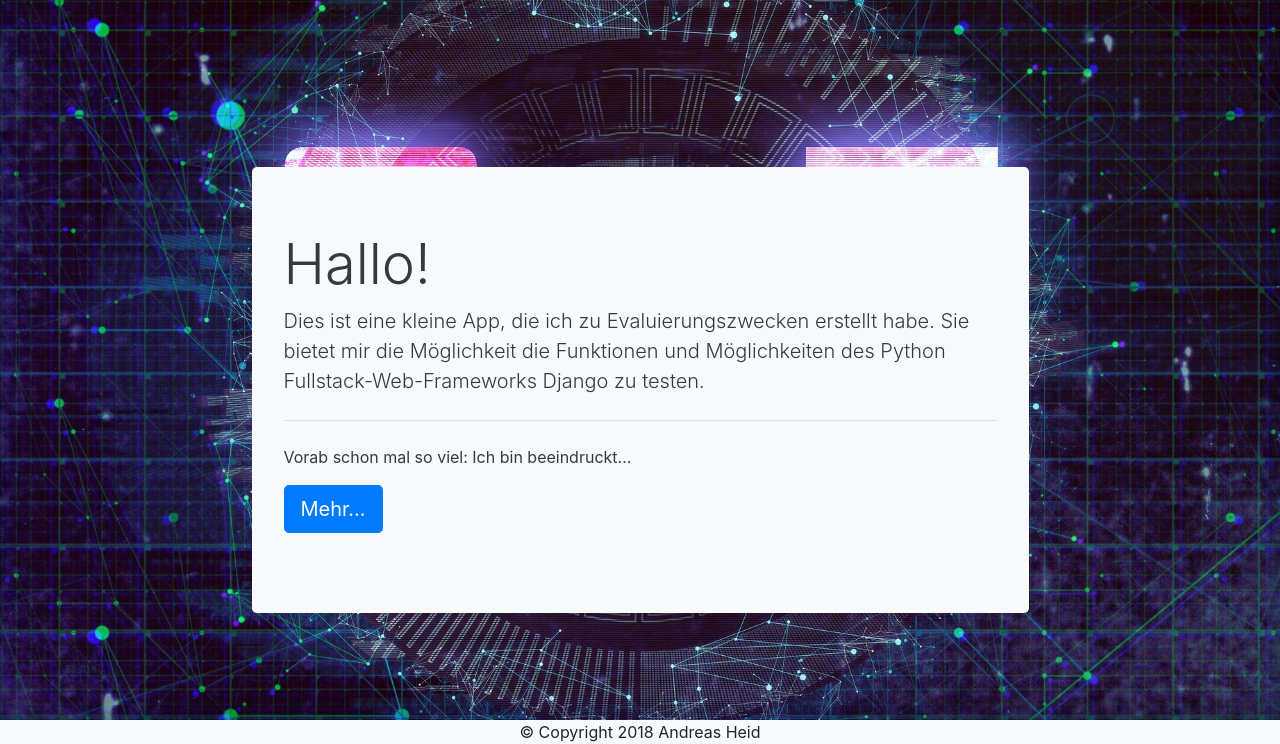
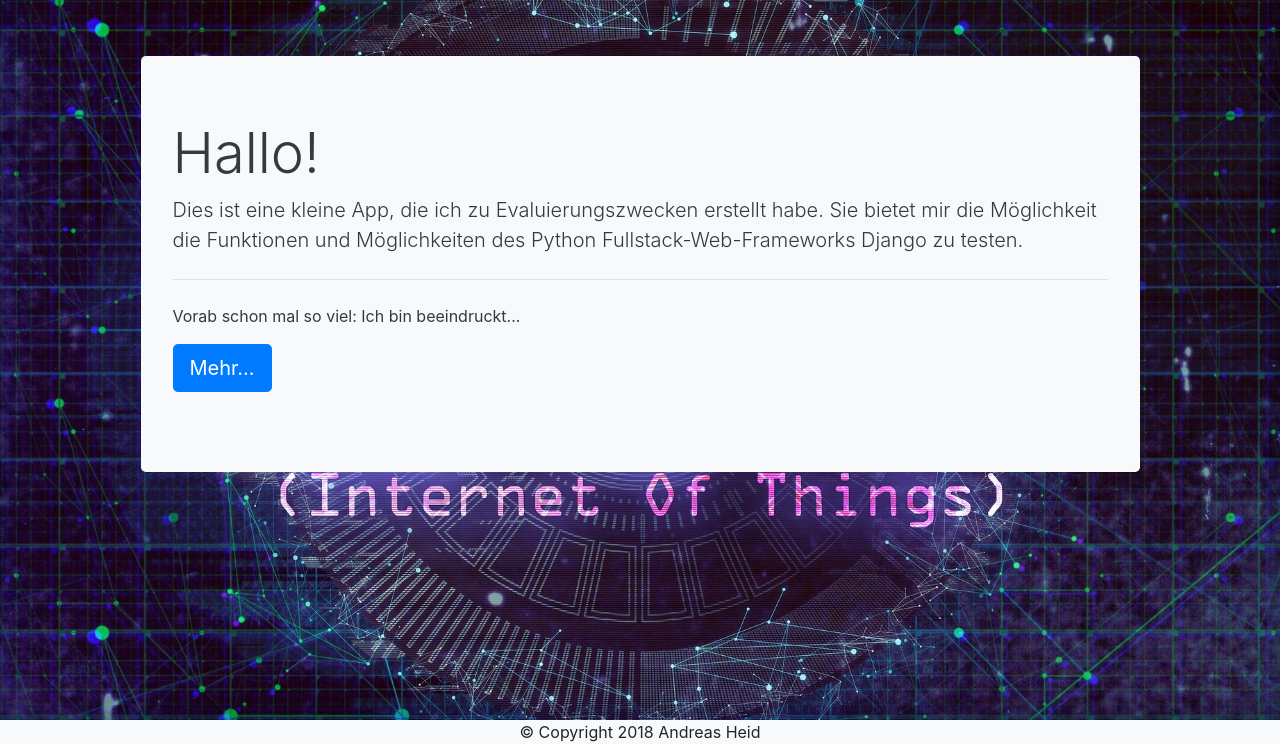
Before and after one commit to andreasheid1986/MyFirstProject, a Django app: page / in a window 1280 px wide. Shown: the part 56-800 px from the top of the page. Run offline with Django 3.2, Linux system fonts and the light colour scheme; some libraries are stand-ins or nearby versions.

Commit message:
5% margin

```diff
--- a/my_first_app/templates/firsttemplate.html
+++ b/my_first_app/templates/firsttemplate.html
@@ -32,10 +32,10 @@
 
      .jumbotron {
 
-margin-left: 15%!important;
-margin-right: 15%!important;
-        margin-top: 15%!important;
-        margin-bottom: 15%!important;
+margin-left: 5%!important;
+margin-right: 5%!important;
+        margin-top: 5%!important;
+        margin-bottom: 5%!important;
     }
 
 
```
Also changed, not shown: my_first_app/templates/firsttemplate_more.html (+4 -4 lines).
